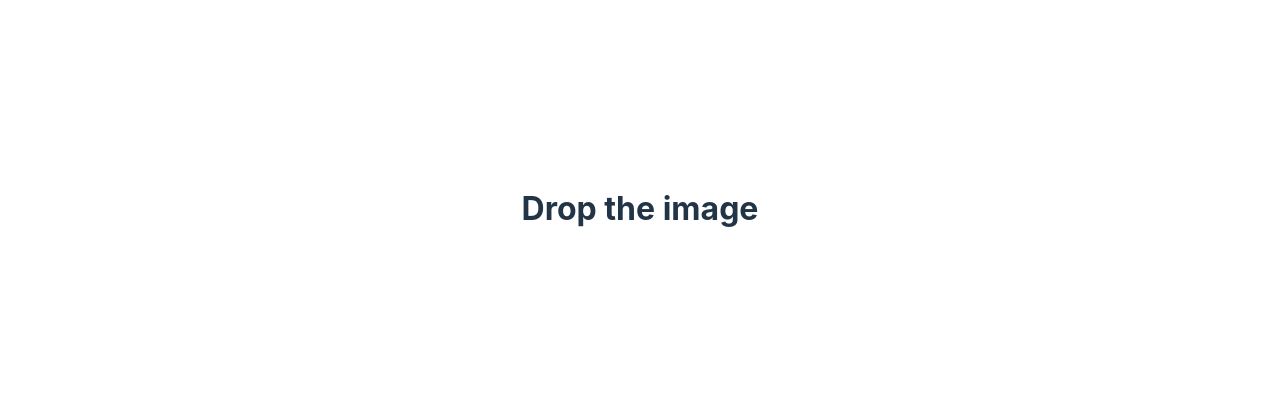
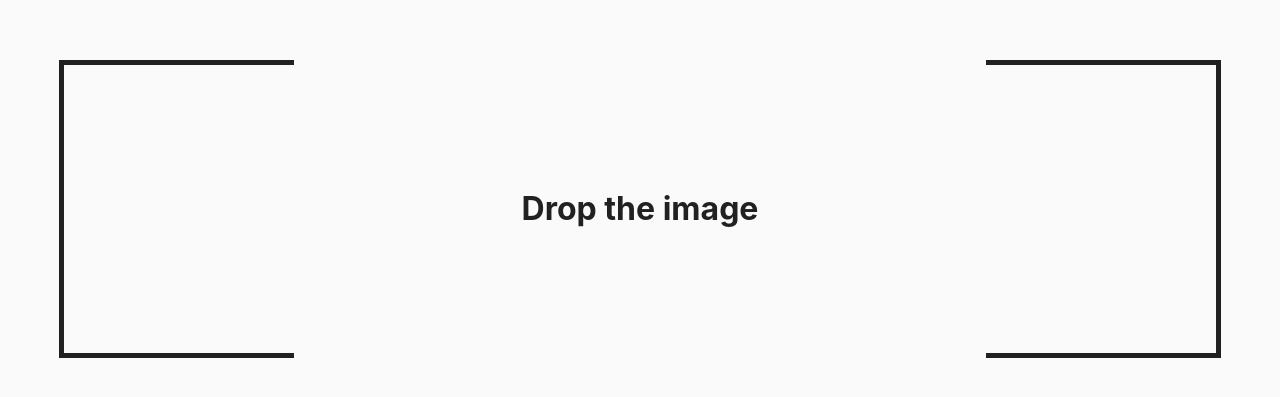
Before and after one commit to CORDEA/lgtm-gen, a Vue app: page / in a window 1280 px wide. Shown: the part 203-600 px from the top of the page. Built offline with nearby package versions, Linux system fonts and the light colour scheme.

Commit message:
update colors

```diff
--- a/src/components/DownloadButton.vue
+++ b/src/components/DownloadButton.vue
@@ -34,11 +34,22 @@ button {
   font-weight: 300;
   cursor: pointer;
   padding: 16px 32px;
-  border: 1px solid #ffffff;
+  border: 1px solid #fafafa;
   background-color: transparent;
 }
 
 button:hover {
-  background-color: #ffffffa0;
+  background-color: #fafafa33;
 }
+
+@media (prefers-color-scheme: light) {
+  button {
+    border-color: #212121;
+  }
+
+  button:hover {
+    background-color: #21212133;
+  }
+}
+
 </style>
--- a/src/components/DropArea.vue
+++ b/src/components/DropArea.vue
@@ -48,15 +48,15 @@ function onDrop(event: DragEvent) {
   border: 5px solid;
   border-image: linear-gradient(
       0deg,
-      #ffffff 20%,
+      #fafafa 20%,
       transparent 20% 80%,
-      #ffffff 80%
+      #fafafa 80%
   ) 1;
   border-image: -webkit-linear-gradient(
       0deg,
-      #ffffff 20%,
+      #fafafa 20%,
       transparent 20% 80%,
-      #ffffff 80%
+      #fafafa 80%
   ) 1;
 }
 
@@ -68,15 +68,15 @@ function onDrop(event: DragEvent) {
   border: 2px solid;
   border-image: linear-gradient(
       0deg,
-      #ffffff 20%,
+      #fafafa 20%,
       transparent 20% 80%,
-      #ffffff 80%
+      #fafafa 80%
   ) 1;
   border-image: -webkit-linear-gradient(
       0deg,
-      #ffffff 20%,
+      #fafafa 20%,
       transparent 20% 80%,
-      #ffffff 80%
+      #fafafa 80%
   ) 1;
 }
 
@@ -90,4 +90,36 @@ function onDrop(event: DragEvent) {
   margin: auto;
   font-size: 1em;
 }
+
+@media (prefers-color-scheme: light) {
+  .card {
+    border-image: linear-gradient(
+        0deg,
+        #212121 20%,
+        transparent 20% 80%,
+        #212121 80%
+    ) 1;
+    border-image: -webkit-linear-gradient(
+        0deg,
+        #212121 20%,
+        transparent 20% 80%,
+        #212121 80%
+    ) 1;
+  }
+
+  .mini-card {
+    border-image: linear-gradient(
+        0deg,
+        #212121 20%,
+        transparent 20% 80%,
+        #212121 80%
+    ) 1;
+    border-image: -webkit-linear-gradient(
+        0deg,
+        #212121 20%,
+        transparent 20% 80%,
+        #212121 80%
+    ) 1;
+  }
+}
 </style>
--- a/src/style.css
+++ b/src/style.css
@@ -4,8 +4,8 @@
   font-weight: 400;
 
   color-scheme: light dark;
-  color: rgba(255, 255, 255, 0.87);
-  background-color: #242424;
+  color: #fafafa;
+  background-color: #212121;
 
   font-synthesis: none;
   text-rendering: optimizeLegibility;
@@ -28,7 +28,7 @@ body {
 
 @media (prefers-color-scheme: light) {
   :root {
-    color: #213547;
-    background-color: #ffffff;
+    color: #212121;
+    background-color: #fafafa;
   }
 }
```
